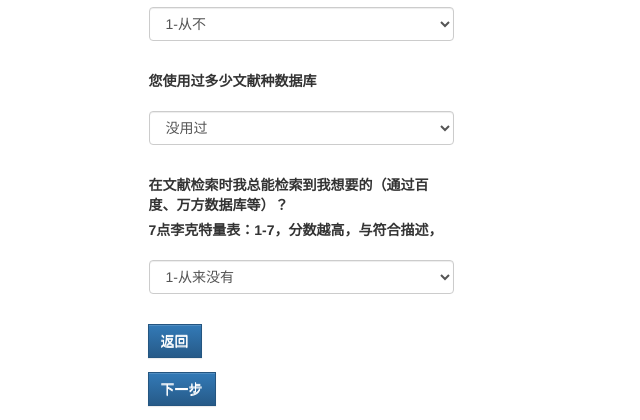
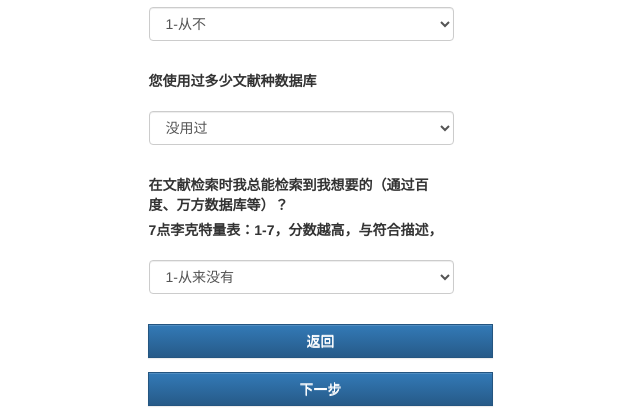
Before and after one commit to breeve/Kdb, a Flask app: page /personalinfo in a window 1280 px wide. Shown: the part 568-988 px from the top of the page, without its empty margins (232-872 px from the left). Run offline with Flask 2, Linux system fonts and the light colour scheme; some libraries are stand-ins or nearby versions.

Commit message:
no message

```diff
--- a/flask/app/templates/personalinfo.html
+++ b/flask/app/templates/personalinfo.html
@@ -110,14 +110,14 @@
     <form class="form-horizontal" action="/index" method="get">
         <div class="input-group">
             <span class="input-group-btn">
-                <button class="btn btn-default btn-primary">返回</button>
+                <button class="btn btn-default btn-primary col-sm-8  col-xs-10 col-sm-offset-2">返回</button>
             </span>
         </div>
     </form>
     <form class="form-horizontal" action="/personalinfo" method="get">
         <div class="input-group">
             <span class="input-group-btn">
-                <button class="btn btn-default btn-primary">下一步</button>
+                <button class="btn btn-default btn-primary col-sm-8  col-xs-10 col-sm-offset-2">下一步</button>
             </span>
         </div>
     </form>
```
